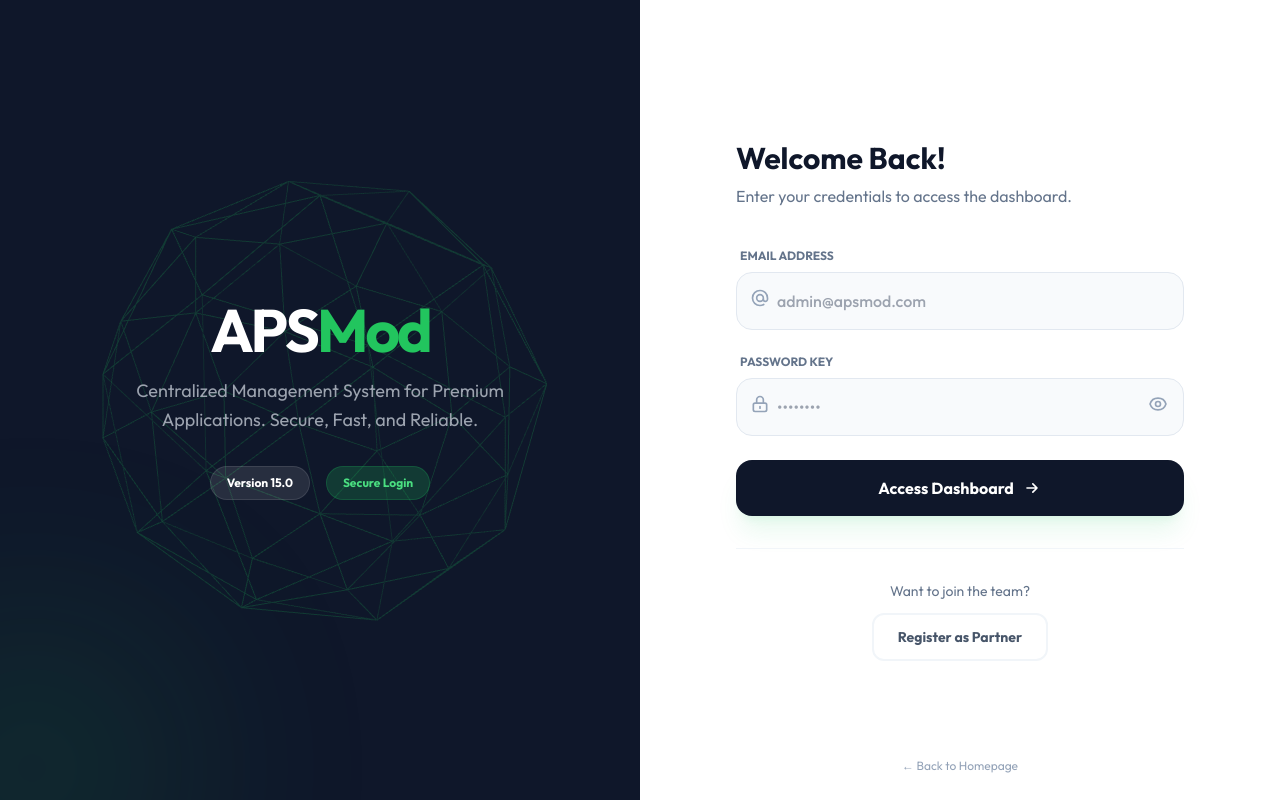
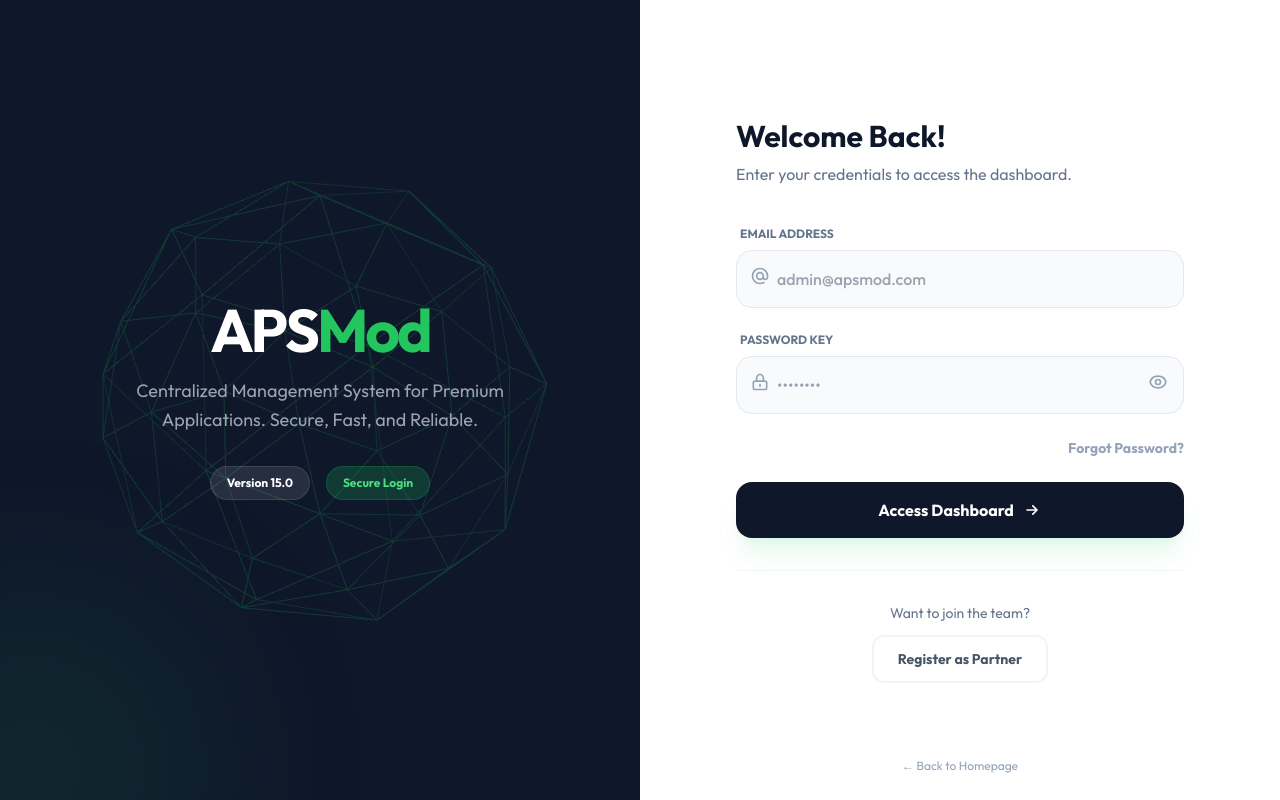
Before and after one commit to oziy-id/aps-mod, a Flask app: page /login in a window 1280 px wide. Run offline with Flask 3, Linux system fonts and the light colour scheme; some libraries are stand-ins or nearby versions.

Commit message:
Update login.html

```diff
--- a/templates/login.html
+++ b/templates/login.html
@@ -70,6 +70,10 @@
                     </div>
                 </div>
 
+                <div class="flex justify-end">
+                    <a href="/forgot_password" class="text-sm font-bold text-slate-400 hover:text-green-600 transition">Forgot Password?</a>
+                </div>
+
                 <button type="submit" class="w-full bg-slate-900 text-white font-bold py-4 rounded-2xl hover:bg-green-600 transition shadow-xl shadow-green-500/10 flex justify-center items-center gap-2 group">
                     <span>Access Dashboard</span>
                     <svg class="w-5 h-5 group-hover:translate-x-1 transition" fill="none" stroke="currentColor" viewBox="0 0 24 24"><path stroke-linecap="round" stroke-linejoin="round" stroke-width="2" d="M13 7l5 5m0 0l-5 5m5-5H6"/></svg>
@@ -90,18 +94,15 @@
     </div>
 
     <script>
-        // FUNGSI TOGGLE PASSWORD
         function togglePass(inputId, iconId) {
             const input = document.getElementById(inputId);
             const icon = document.getElementById(iconId);
 
             if (input.type === "password") {
                 input.type = "text";
-                // Ganti Icon jadi Mata Dicoret (Hide)
                 icon.innerHTML = '<path stroke-linecap="round" stroke-linejoin="round" stroke-width="2" d="M13.875 18.825A10.05 10.05 0 0112 19c-4.478 0-8.268-2.943-9.543-7a9.97 9.97 0 011.563-3.029m5.858.908a3 3 0 114.243 4.243M9.878 9.878l4.242 4.242M9.88 9.88l-3.29-3.29m7.532 7.532l3.29 3.29M3 3l3.59 3.59m0 0A9.953 9.953 0 0112 5c4.478 0 8.268 2.943 9.543 7a10.025 10.025 0 01-4.132 5.411m0 0L21 21" />';
             } else {
                 input.type = "password";
-                // Ganti Icon jadi Mata Biasa (Show)
                 icon.innerHTML = '<path stroke-linecap="round" stroke-linejoin="round" stroke-width="2" d="M15 12a3 3 0 11-6 0 3 3 0 016 0z" /><path stroke-linecap="round" stroke-linejoin="round" stroke-width="2" d="M2.458 12C3.732 7.943 7.523 5 12 5c4.478 0 8.268 2.943 9.542 7-1.274 4.057-5.064 7-9.542 7-4.477 0-8.268-2.943-9.542-7z" />';
             }
         }
```
